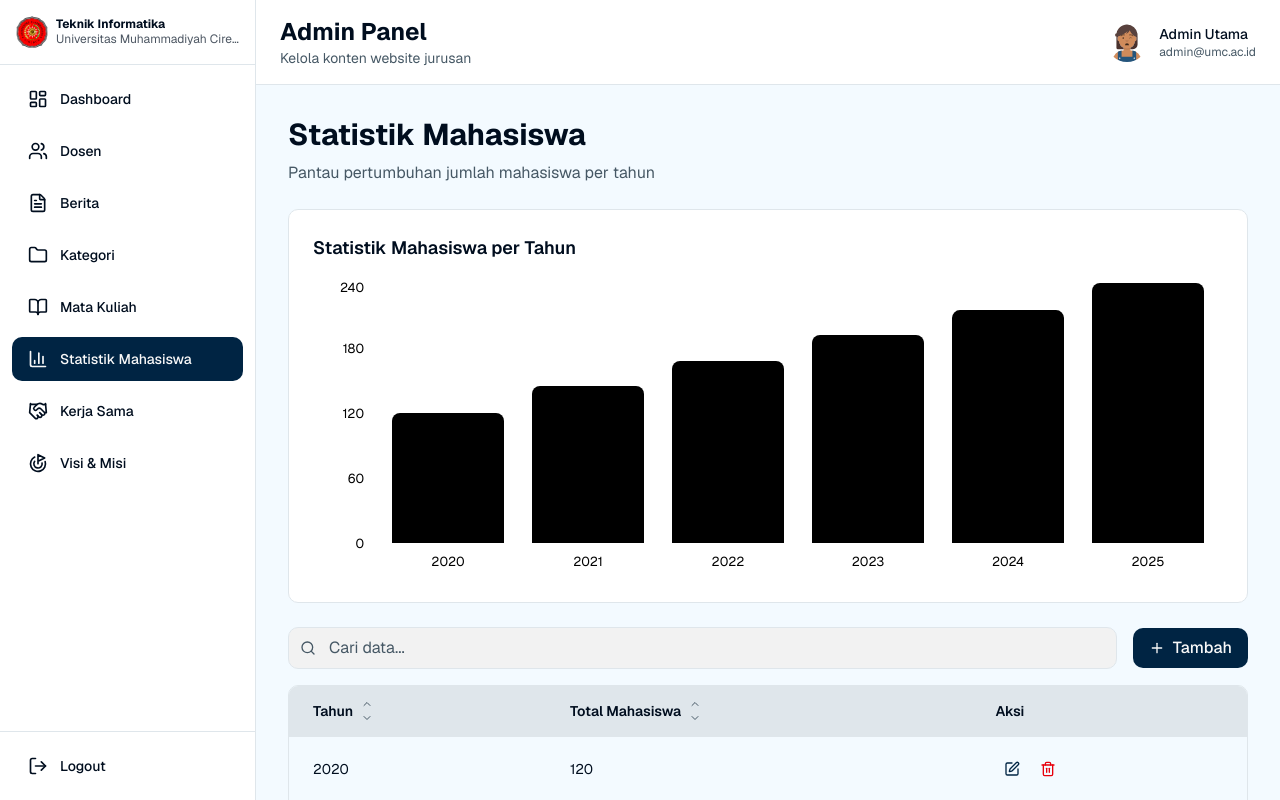
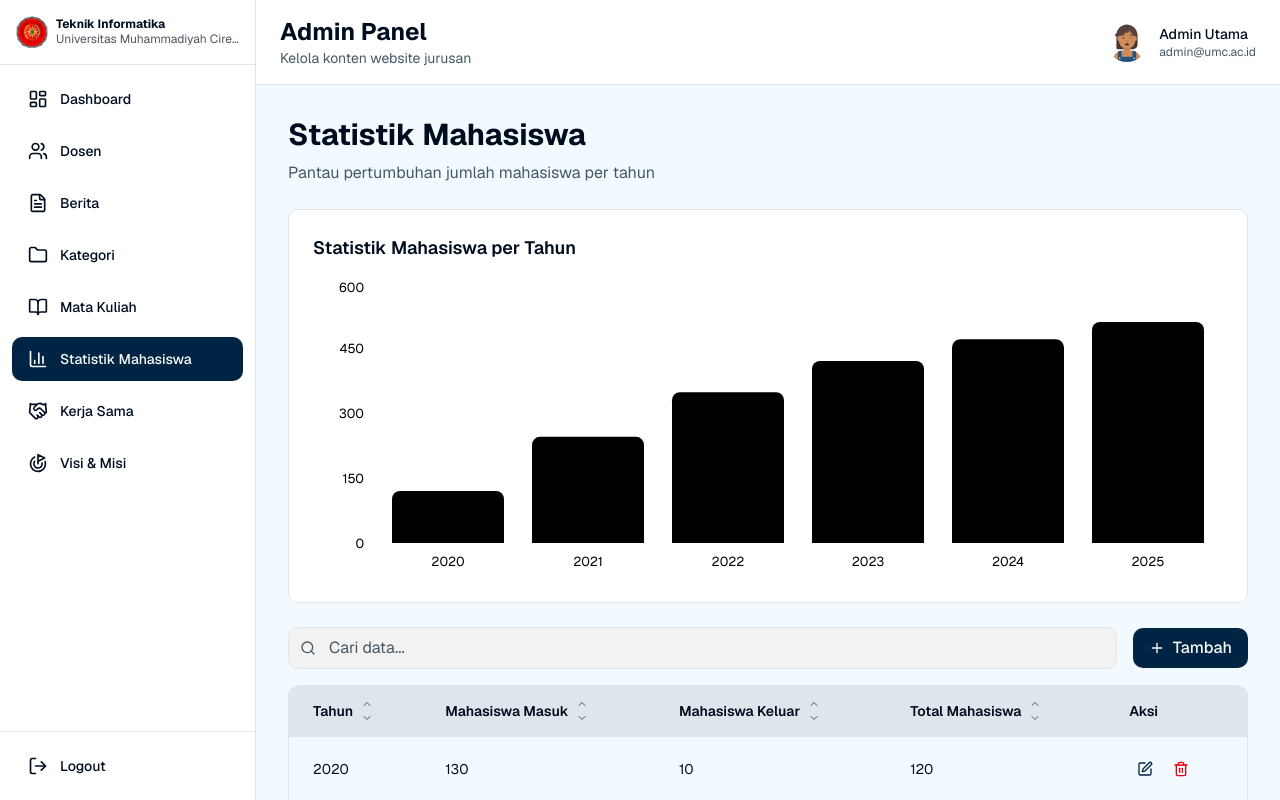
Before and after one commit to umc-dev/it-umc-dashboard, a Next.js app: page /dashboard/statistik in a window 1280 px wide. Built offline with nearby package versions, Linux system fonts and the light colour scheme.

Commit message:
feat(statistik): update table, formAdd, FormEdit Statistik Mahasiswa

```diff
--- a/components/dashboard/statistik/FormAddStatistik.tsx
+++ b/components/dashboard/statistik/FormAddStatistik.tsx
@@ -9,7 +9,7 @@ import { FormButtons } from '@/components/FormButtons'
 export function FormAddStatistik() {
   const router = useRouter()
   const [isLoading, setIsLoading] = useState(false)
-  const [formData, setFormData] = useState({ tahun: new Date().getFullYear(), total: '' })
+  const [formData, setFormData] = useState({ tahun: new Date().getFullYear(), total: '', masuk: '', keluar: '' })
 
   const handleChange = (e: React.ChangeEvent<HTMLInputElement>) => {
     const { name, value } = e.target
@@ -37,6 +37,14 @@ export function FormAddStatistik() {
           <input type="number" name="tahun" value={formData.tahun} onChange={handleChange} placeholder="Masukkan tahun" min="2000" max={new Date().getFullYear() + 10} required className={inputClassName} />
         </div>
         <div>
+          <label className="block text-sm font-medium text-foreground mb-2">Mahasiswa Masuk <span className="text-destructive">*</span></label>
+          <input type="number" name="masuk" value={formData.masuk} onChange={handleChange} placeholder="Masukkan jumlah mahasiswa masuk" min="0" required className={inputClassName} />
+        </div>
+        <div>
+          <label className="block text-sm font-medium text-foreground mb-2">Mahasiswa Keluar <span className="text-destructive">*</span></label>
+          <input type="number" name="keluar" value={formData.keluar} onChange={handleChange} placeholder="Masukkan jumlah mahasiswa keluar" min="0" required className={inputClassName} />
+        </div>
+        <div>
           <label className="block text-sm font-medium text-foreground mb-2">Total Mahasiswa <span className="text-destructive">*</span></label>
           <input type="number" name="total" value={formData.total} onChange={handleChange} placeholder="Masukkan total mahasiswa" min="0" required className={inputClassName} />
         </div>
--- a/components/dashboard/statistik/FormEditStatistik.tsx
+++ b/components/dashboard/statistik/FormEditStatistik.tsx
@@ -10,7 +10,7 @@ import { FormButtons } from '@/components/FormButtons'
 export function FormEditStatistik() {
   const router = useRouter()
   const params = useParams()
-  const id = Number(params.id)
+  const id = String(params.id)
   const statistik = statistikMahasiswas.find((s) => s.id === id)
 
   const [isLoading, setIsLoading] = useState(false)
@@ -52,6 +52,14 @@ export function FormEditStatistik() {
           <input type="number" name="tahun" value={formData.tahun || ''} onChange={handleChange} placeholder="Masukkan tahun" min="2000" max={new Date().getFullYear() + 10} required className={inputClassName} />
         </div>
         <div>
+          <label className="block text-sm font-medium text-foreground mb-2">Mahasiswa Masuk <span className="text-destructive">*</span></label>
+          <input type="number" name="masuk" value={formData.masuk || ''} onChange={handleChange} placeholder="Masukkan jumlah mahasiswa masuk" min="0" required className={inputClassName} />
+        </div>
+        <div>
+          <label className="block text-sm font-medium text-foreground mb-2">Mahasiswa Keluar <span className="text-destructive">*</span></label>
+          <input type="number" name="keluar" value={formData.keluar || ''} onChange={handleChange} placeholder="Masukkan jumlah mahasiswa keluar" min="0" required className={inputClassName} />
+        </div>
+        <div>
           <label className="block text-sm font-medium text-foreground mb-2">Total Mahasiswa <span className="text-destructive">*</span></label>
           <input type="number" name="total" value={formData.total || ''} onChange={handleChange} placeholder="Masukkan total mahasiswa" min="0" required className={inputClassName} />
         </div>
--- a/components/dashboard/statistik/StatistikContent.tsx
+++ b/components/dashboard/statistik/StatistikContent.tsx
@@ -98,6 +98,18 @@ export function DashboardStatistikContent() {
         columns={[
           { key: 'tahun', label: 'Tahun', sortable: true },
           {
+            key: 'masuk',
+            label: 'Mahasiswa Masuk',
+            sortable: true,
+            render: (value) => formatNumber(value as number),
+          },
+          {
+            key: 'keluar',
+            label: 'Mahasiswa Keluar',
+            sortable: true,
+            render: (value) => formatNumber(value as number),
+          },
+          {
             key: 'total',
             label: 'Total Mahasiswa',
             sortable: true,
--- a/lib/data.ts
+++ b/lib/data.ts
@@ -43,8 +43,10 @@ export interface MataKuliah {
 }
 
 export interface StatistikMahasiswa {
-  id: number;
+  id: string;
   tahun: number;
+  masuk: number;
+  keluar: number;
   total: number;
 }
 
@@ -258,10 +260,10 @@ export const kerjaSamaList: KerjaSama[] = [
 ];
 
 export const statistikMahasiswas: StatistikMahasiswa[] = [
-  { id: 1, tahun: 2020, total: 120 },
-  { id: 2, tahun: 2021, total: 145 },
-  { id: 3, tahun: 2022, total: 168 },
-  { id: 4, tahun: 2023, total: 192 },
-  { id: 5, tahun: 2024, total: 215 },
-  { id: 6, tahun: 2025, total: 240 },
+  { id: "1", tahun: 2020, masuk: 130, keluar: 10,  total: 120 },
+  { id: "2", tahun: 2021, masuk: 140, keluar: 15,  total: 245 },
+  { id: "3", tahun: 2022, masuk: 155, keluar: 52,  total: 348 },
+  { id: "4", tahun: 2023, masuk: 170, keluar: 98,  total: 420 },
+  { id: "5", tahun: 2024, masuk: 185, keluar: 135, total: 470 },
+  { id: "6", tahun: 2025, masuk: 200, keluar: 160, total: 510 },
 ];
```
